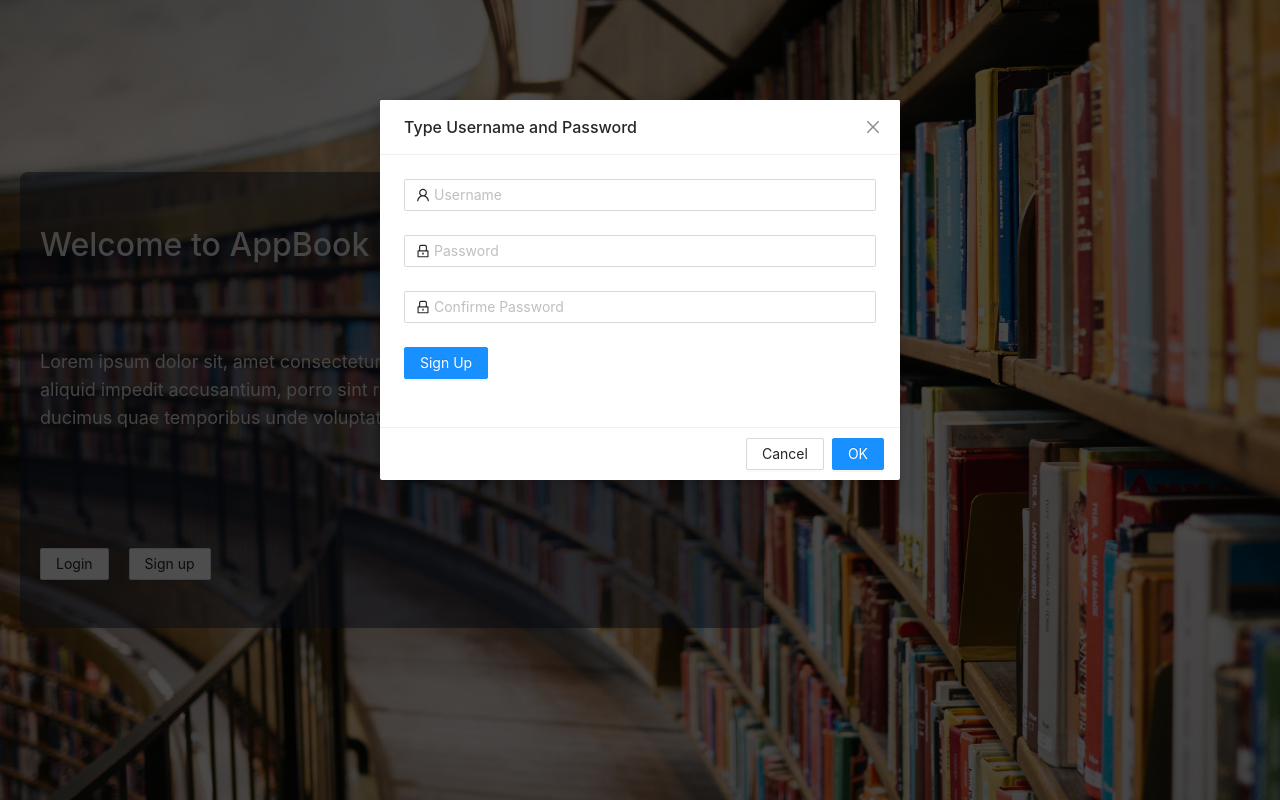
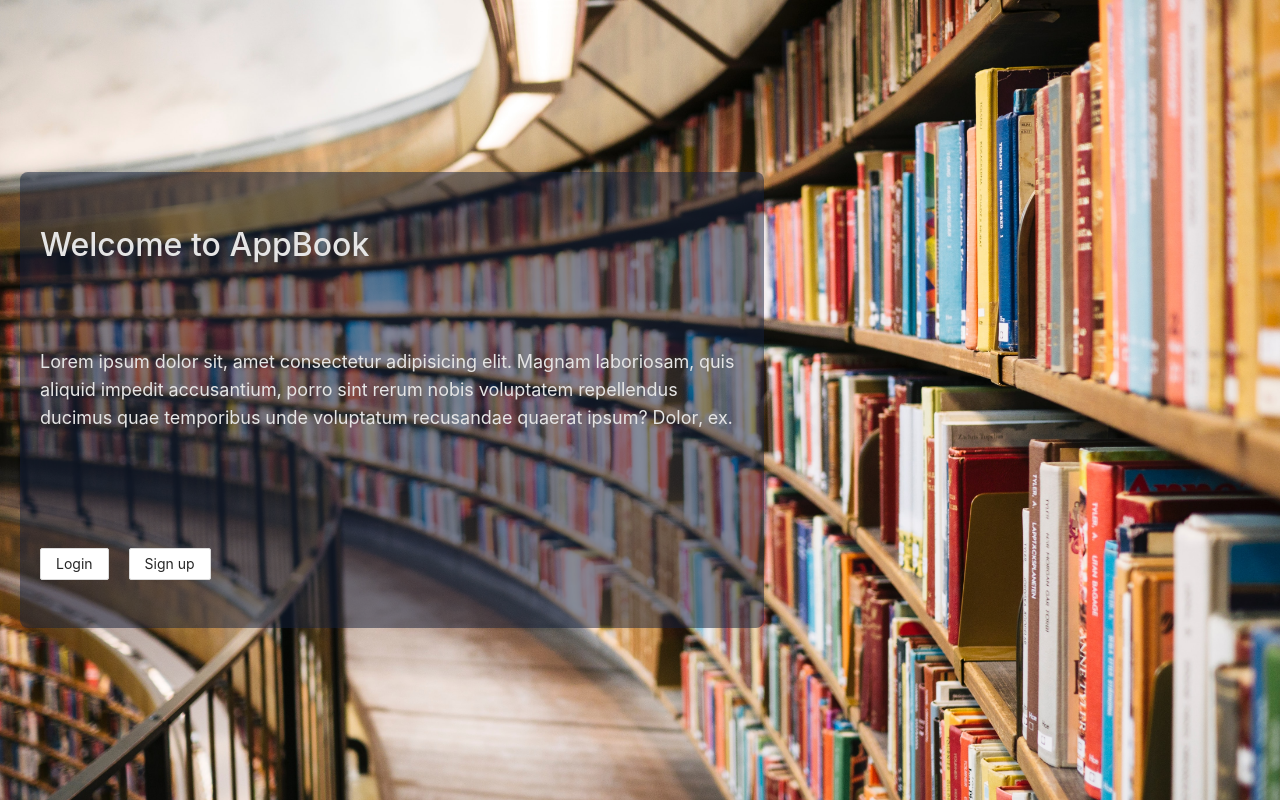
Before and after one commit to atejap05/bootcamp-dev-web-project02, a React (Create React App) app: page / in a window 1280 px wide. Built offline with nearby package versions, Linux system fonts and the light colour scheme.

Commit message:
corrige bug login

```diff
--- a/src/components/Login.jsx
+++ b/src/components/Login.jsx
@@ -46,7 +46,6 @@ const Login = () => {
           placeholder="Password"
         />
       </Form.Item>
-
       <Form.Item>
         <Button type="primary" htmlType="submit" className="login-form-button">
           Log in
--- a/src/components/UI/ModalComponent.jsx
+++ b/src/components/UI/ModalComponent.jsx
@@ -1,24 +1,19 @@
 import React, { useState, useEffect } from "react";
 import { Button, Modal } from "antd";
 
-const ModalComponent = ({ children, showModal }) => {
-  const [isModalOpen, setIsModalOpen] = useState(false);
-
-  useEffect(() => {
-    setIsModalOpen(true);
-  }, [showModal]);
-
+const ModalComponent = ({ children, showModal, toggleModal }) => {
   const handleOk = () => {
-    setIsModalOpen(false);
+    toggleModal(false);
   };
   const handleCancel = () => {
-    setIsModalOpen(false);
+    toggleModal(false);
   };
+
   return (
     <>
       <Modal
         title="Type Username and Password"
-        open={isModalOpen}
+        open={showModal}
         onOk={handleOk}
         onCancel={handleCancel}
       >
--- a/src/pages/Home.jsx
+++ b/src/pages/Home.jsx
@@ -18,10 +18,13 @@ const Home = () => {
 
   return (
     <section className={classes.home}>
-      <ModalComponent showModal={showLoginForm}>
+      <ModalComponent toggleModal={setShowLoginForm} showModal={showLoginForm}>
         <Login />
       </ModalComponent>
-      <ModalComponent showModal={showSignUpForm}>
+      <ModalComponent
+        toggleModal={setShowSignUpForm}
+        showModal={showSignUpForm}
+      >
         <SignUp />
       </ModalComponent>
       <article className={classes["home__container"]}>
```
